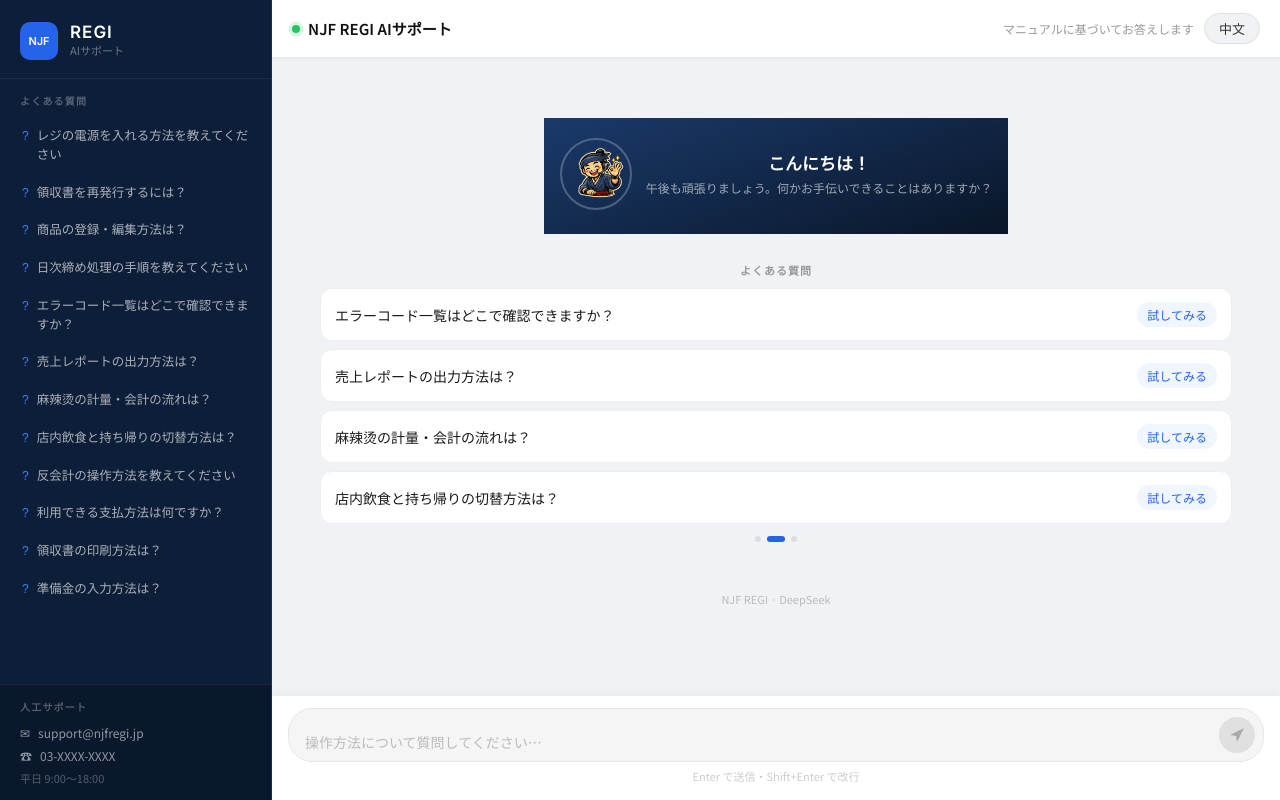
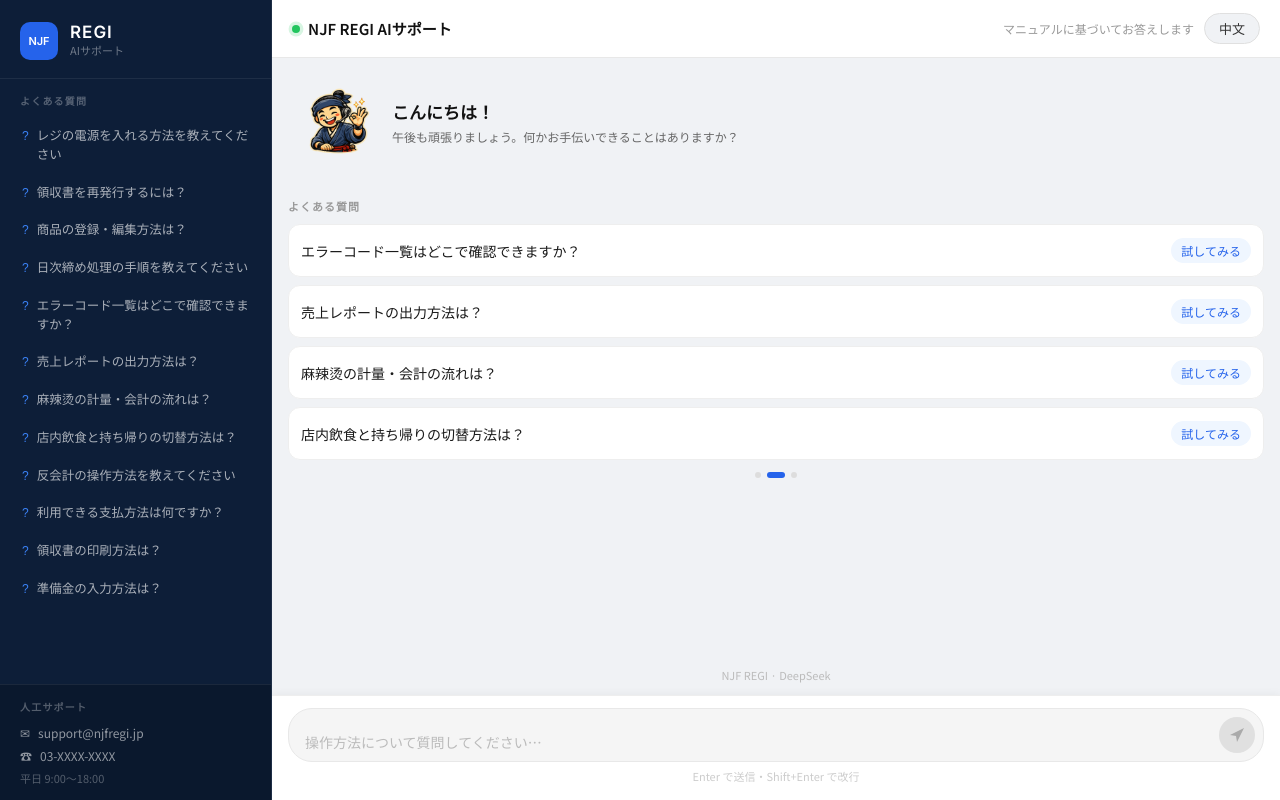
Before and after one commit to NJFREGI/njf-regi-support, a Next.js app in the folder njf-regi-support/: page / in a window 1280 px wide. Built offline with nearby package versions, Linux system fonts and the light colour scheme.

Commit message:
Refactor CSS for chat and greeting sections

```diff
--- a/njf-regi-support/app/page.module.css
+++ b/njf-regi-support/app/page.module.css
@@ -197,10 +197,8 @@
 .chatArea {
   flex: 1;
   overflow-y: auto;
-  padding: 20px 16px;
   display: flex;
   flex-direction: column;
-  gap: 16px;
 }
 .chatArea::-webkit-scrollbar { width: 4px; }
 .chatArea::-webkit-scrollbar-thumb { background: #d0d0d0; border-radius: 2px; }
@@ -208,48 +206,169 @@
 .welcome {
   display: flex;
   flex-direction: column;
-  align-items: center;
-  text-align: center;
-  gap: 14px;
-  padding: 40px 16px;
   flex: 1;
-  justify-content: center;
 }
 
-.welcomeIcon { margin-bottom: 4px; }
-.welcomeTitle { font-size: 20px; font-weight: 600; color: #111; }
-.welcomeSub { font-size: 13.5px; color: #666; line-height: 1.8; max-width: 440px; white-space: pre-line; }
-
-.welcomeQuickGrid {
+.heroSection {
+  background: #f0f2f5;
+  padding: 20px 16px 16px;
   display: flex;
-  flex-wrap: wrap;
-  gap: 10px;
-  justify-content: center;
-  margin-top: 8px;
-  max-width: 520px;
+  align-items: center;
+  gap: 14px;
 }
 
-.welcomeQuickBtn {
+.avatarFloat {
+  width: 90px;
+  height: 90px;
+  flex-shrink: 0;
+  animation: floatUpDown 2.8s ease-in-out infinite;
+}
+
+@keyframes floatUpDown {
+  0%, 100% { transform: translateY(0); }
+  50% { transform: translateY(-8px); }
+}
+
+.avatarImg {
+  width: 90px;
+  height: 90px;
+  border-radius: 0;
+  object-fit: contain;
+  border: none;
+  background: transparent;
+}
+
+.greetingBox { flex: 1; }
+
+.greetingMain {
+  font-size: 17px;
+  font-weight: 600;
+  color: #111;
+  line-height: 1.4;
+  margin-bottom: 4px;
+}
+
+.greetingSub {
+  font-size: 12px;
+  color: #666;
+  line-height: 1.5;
+}
+
+.carouselSection {
+  padding: 14px 16px 0;
+  flex: 1;
+}
+
+.faqLabel {
+  font-size: 11px;
+  font-weight: 600;
+  color: #999;
+  letter-spacing: 1px;
+  text-transform: uppercase;
+  margin-bottom: 10px;
+}
+
+.carouselViewport {
+  overflow: hidden;
+  border-radius: 12px;
+}
+
+.carouselTrack {
+  display: flex;
+  transition: transform 0.4s cubic-bezier(0.25, 0.46, 0.45, 0.94);
+}
+
+.carouselPage {
+  min-width: 100%;
+  display: flex;
+  flex-direction: column;
+  gap: 8px;
+}
+
+.qCard {
   background: white;
-  border: 1px solid #e0e0e0;
+  border-radius: 12px;
+  padding: 13px 12px;
+  display: flex;
+  align-items: center;
+  justify-content: space-between;
+  cursor: pointer;
+  border: 1px solid #eee;
+  width: 100%;
+  text-align: left;
+  transition: background 0.15s;
+  gap: 8px;
+}
+.qCard:hover { background: #f8fafc; }
+
+.qText {
+  font-size: 14px;
+  font-weight: 500;
+  color: #1a1a1a;
+  flex: 1;
+  min-width: 0;
+  overflow: hidden;
+  text-overflow: ellipsis;
+  white-space: nowrap;
+}
+
+.qBtn {
+  font-size: 12px;
+  color: #2563eb;
+  font-weight: 500;
+  white-space: nowrap;
+  flex-shrink: 0;
+  padding: 4px 10px;
   border-radius: 20px;
-  padding: 8px 16px;
-  font-size: 13px;
-  color: #2563eb;
+  background: #eff6ff;
+}
+
+.dots {
+  display: flex;
+  justify-content: center;
+  gap: 6px;
+  padding: 12px 0 6px;
+}
+
+.dot {
+  width: 6px;
+  height: 6px;
+  border-radius: 50%;
+  background: #ddd;
+  border: none;
   cursor: pointer;
-  transition: all 0.15s;
-  font-family: 'Noto Sans JP', sans-serif;
-  box-shadow: 0 1px 3px rgba(0,0,0,0.06);
+  transition: all 0.25s;
+  padding: 0;
 }
-.welcomeQuickBtn:hover:not(:disabled) { background: #eff6ff; border-color: #bfdbfe; }
-.welcomeQuickBtn:disabled { opacity: 0.4; cursor: not-allowed; }
+
+.dotActive {
+  width: 18px;
+  border-radius: 3px;
+  background: #2563eb;
+}
+
+.poweredBy {
+  text-align: center;
+  font-size: 11px;
+  color: #bbb;
+  padding: 8px 0 12px;
+}
+
+.welcomeTitle { display: none; }
+.welcomeSub { display: none; }
+.welcomeIcon { display: none; }
+.welcomeQuickGrid { display: none; }
+.welcomeQuickBtn { display: none; }
 
 .messageRow {
   display: flex;
   gap: 10px;
   align-items: flex-end;
   animation: fadeIn 0.2s ease;
+  padding: 0 16px;
+  margin-top: 16px;
 }
+.messageRow:last-of-type { margin-bottom: 16px; }
 
 @keyframes fadeIn {
   from { opacity: 0; transform: translateY(6px); }
@@ -423,160 +542,8 @@
   .sidebarClose { display: flex; align-items: center; justify-content: center; }
   .menuBtn { display: flex; }
   .headerSub { display: none; }
-  .chatArea { padding: 14px 12px; }
   .inputArea { padding: 10px 12px 14px; }
   .messageBubbleWrap { max-width: 86%; }
-  .welcomeTitle { font-size: 18px; }
   .header { padding: 11px 14px; }
+  .messageRow { padding: 0 12px; }
 }
-.welcome {
-  display: flex;
-  flex-direction: column;
-  flex: 1;
-  overflow-y: auto;
-}
-
-.heroSection {
-  background: linear-gradient(160deg, #1a3a6b 0%, #0a1628 100%);
-  padding: 20px 16px 24px;
-  display: flex;
-  align-items: center;
-  gap: 14px;
-}
-
-.avatarFloat {
-  width: 72px;
-  height: 72px;
-  flex-shrink: 0;
-  animation: floatUpDown 2.8s ease-in-out infinite;
-}
-
-@keyframes floatUpDown {
-  0%, 100% { transform: translateY(0); }
-  50% { transform: translateY(-8px); }
-}
-
-.avatarImg {
-  width: 72px;
-  height: 72px;
-  border-radius: 50%;
-  object-fit: cover;
-  border: 2px solid rgba(255,255,255,0.25);
-}
-
-.greetingBox { flex: 1; }
-
-.greetingMain {
-  font-size: 17px;
-  font-weight: 600;
-  color: white;
-  line-height: 1.4;
-  margin-bottom: 4px;
-}
-
-.greetingSub {
-  font-size: 12px;
-  color: rgba(255,255,255,0.6);
-  line-height: 1.5;
-}
-
-.carouselSection {
-  padding: 14px 16px 0;
-  flex: 1;
-}
-
-.faqLabel {
-  font-size: 11px;
-  font-weight: 600;
-  color: #999;
-  letter-spacing: 1px;
-  text-transform: uppercase;
-  margin-bottom: 10px;
-}
-
-.carouselViewport {
-  overflow: hidden;
-  border-radius: 12px;
-}
-
-.carouselTrack {
-  display: flex;
-  transition: transform 0.4s cubic-bezier(0.25, 0.46, 0.45, 0.94);
-}
-
-.carouselPage {
-  min-width: 100%;
-  display: flex;
-  flex-direction: column;
-  gap: 8px;
-}
-
-.qCard {
-  background: white;
-  border-radius: 12px;
-  padding: 13px 14px;
-  display: flex;
-  align-items: center;
-  justify-content: space-between;
-  cursor: pointer;
-  border: 1px solid #eee;
-  width: 100%;
-  text-align: left;
-  transition: background 0.15s;
-}
-.qCard:hover { background: #f8fafc; }
-
-.qText {
-  font-size: 14px;
-  font-weight: 500;
-  color: #1a1a1a;
-  flex: 1;
-}
-
-.qBtn {
-  font-size: 12px;
-  color: #2563eb;
-  font-weight: 500;
-  white-space: nowrap;
-  margin-left: 10px;
-  padding: 4px 10px;
-  border-radius: 20px;
-  background: #eff6ff;
-}
-
-.dots {
-  display: flex;
-  justify-content: center;
-  gap: 6px;
-  padding: 12px 0 6px;
-}
-
-.dot {
-  width: 6px;
-  height: 6px;
-  border-radius: 50%;
-  background: #ddd;
-  border: none;
-  cursor: pointer;
-  transition: all 0.25s;
-  padding: 0;
-}
-
-.dotActive {
-  width: 18px;
-  border-radius: 3px;
-  background: #2563eb;
-}
-
-.poweredBy {
-  text-align: center;
-  font-size: 11px;
-  color: #bbb;
-  padding: 8px 0 12px;
-}
-
-.welcomeTitle { display: none; }
-.welcomeSub { display: none; }
-.welcomeIcon { display: none; }
-.welcomeQuickGrid { display: none; }
-.welcomeQuickBtn { display: none; }
```
